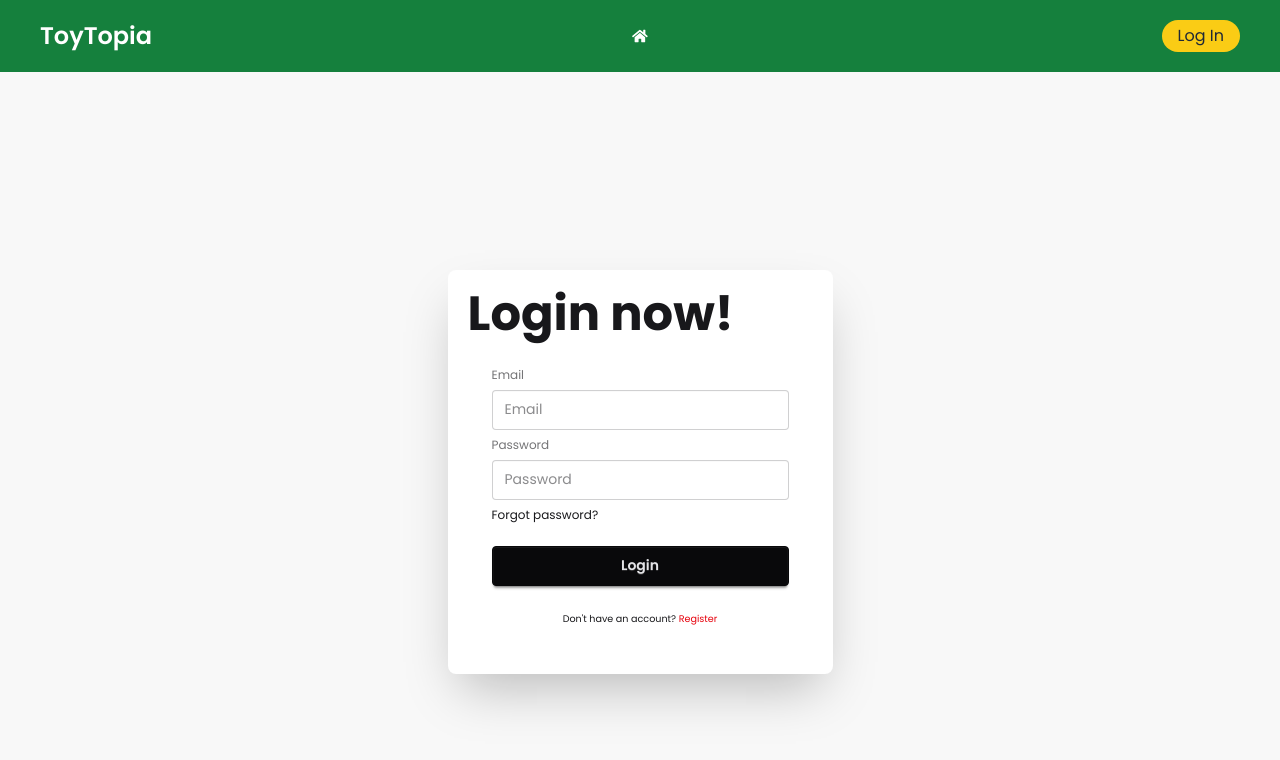
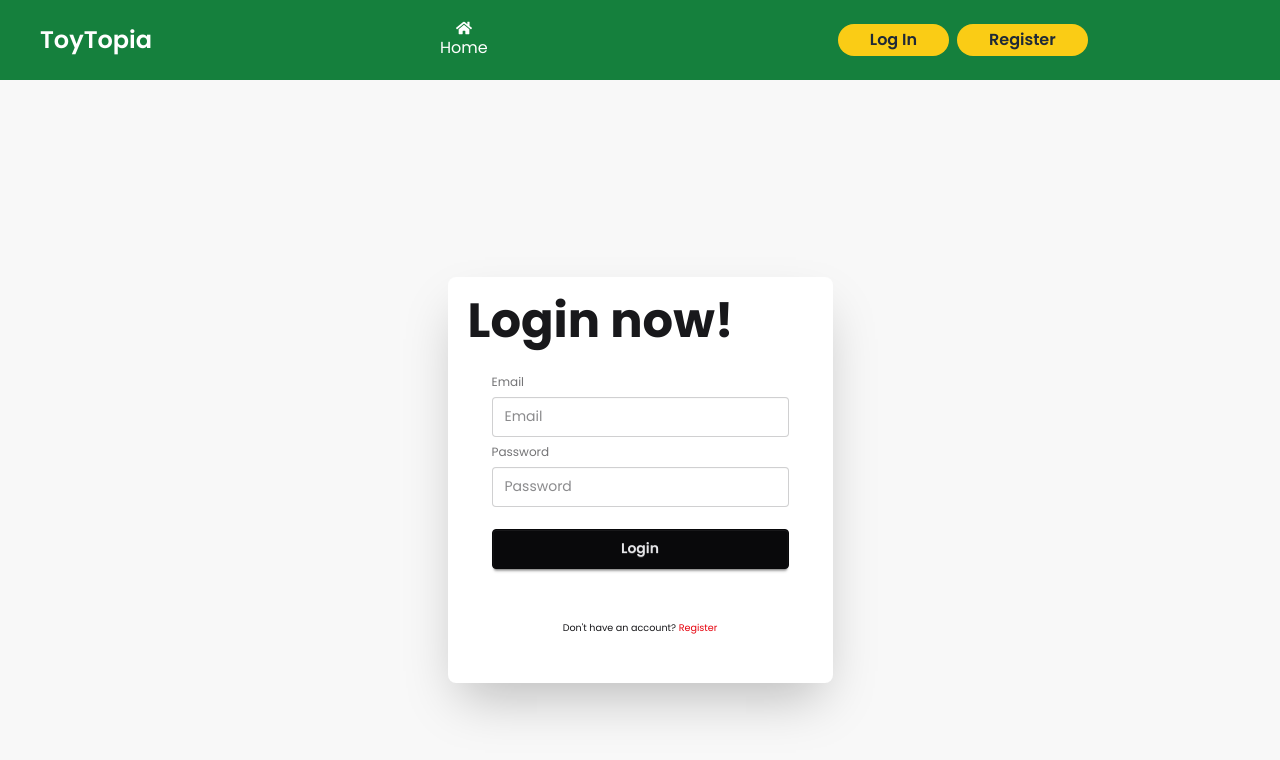
Before and after one commit to Khabbab800118/ToyTopia, a React (Vite) app: page /auth/login in a window 1280 px wide. Shown: the top 760 px of the page. Built offline with nearby package versions, Linux system fonts and the light colour scheme; no server answers.

Commit message:
profile functionality

```diff
--- a/src/Pages/Login.jsx
+++ b/src/Pages/Login.jsx
@@ -1,9 +1,12 @@
-import React, { use } from 'react';
-import { Link } from 'react-router';
+import React, { use, useState } from 'react';
+import { Link, useLocation, useNavigate } from 'react-router';
 import { AuthContext } from '../provider/AuthContext';
 
 const Login = () => {
     const { login, setUser } = use(AuthContext);
+    const location = useLocation();
+    const navigate = useNavigate();
+    const [error, setError] = useState('');
 
     const handleLoginBtn = e => {
         e.preventDefault();
@@ -14,10 +17,10 @@ const Login = () => {
             .then(result => {
                 const user = result.user;
                 setUser(user);
-                alert("Log in successful")
+                navigate(`${location.state ? location.state : "/"}`)
             })
             .catch(error => {
-                console.log(error.messege);
+                setError(error.message);
             })
 
 
@@ -36,8 +39,9 @@ const Login = () => {
                             {/* Password */}
                             <label className="label">Password</label>
                             <input required name='password' type="password" className="input" placeholder="Password" />
-                            <div><a className="link link-hover">Forgot password?</a></div>
+                            {/* <div><a className="link link-hover">Forgot password?</a></div> */}
                             <button type='submit' className="btn btn-neutral mt-4">Login</button>
+                            <small className='text-center mt-5 text-red-800'>{error ? "Invalid Email or Password" : ""}</small>
                             <small className='text-center mt-5'>Don't have an account? <Link className='text-red-600' to={"/auth/register"}>Register</Link></small>
                         </fieldset>
                     </form>
--- /dev/null
+++ b/src/Pages/Profile.jsx
@@ -0,0 +1,30 @@
+import React, { use } from 'react';
+import { AuthContext } from '../provider/AuthContext';
+import Header from '../components/Header';
+
+const Profile = () => {
+
+    const { user } = use(AuthContext);
+    console.log(user);
+
+    const photoURL = user?.photoURL || null;
+    const displayName = user?.displayName || user?.email || "Guest";
+    const email = user?.email || null;
+
+    return (
+        <div>
+            <header>
+                <Header></Header>
+            </header>
+            <main>
+                <div className='flex flex-col items-center justify-center min-h-screen my-auto'>
+                    <p> <span className='font-bold'>Name :</span> {displayName}</p>
+                    <p> <span className='font-bold'>PhotoURL :</span> {photoURL}</p>
+                    <p> <span className='font-bold'>Email :</span> {email}</p>
+                </div>
+            </main>
+        </div>
+    );
+};
+
+export default Profile;
--- a/src/Pages/Register.jsx
+++ b/src/Pages/Register.jsx
@@ -1,23 +1,35 @@
 import React, { use } from 'react';
-import { Link } from 'react-router';
+import { Link, useNavigate } from 'react-router';
 import { AuthContext } from '../provider/AuthContext';
 
 const Register = () => {
 
-    const { createUser, setUser } = use(AuthContext);
+    const { createUser, setUser, updateUser } = use(AuthContext);
+    const navigate = useNavigate();
+
     const handleRegister = e => {
         e.preventDefault();
         const form = e.target;
-        // const name = form.name.value;
-        // const photo = form.photo.value;
+        const name = form.name.value;
+        const photo = form.photo.value;
         const email = form.email.value;
         const password = form.password.value;
         createUser(email, password)
             .then(result => {
                 const user = result.user;
+                updateUser({
+                    displayName: name,
+                    photoURL: photo
+                })
+                    .then(() => {
+                        setUser({ ...user, displayName: name, photoURL: photo });
+                    })
+                    .catch(error => {
+                        console.log(error);
+                        setUser(user);
+                    })
                 setUser(user);
-                alert("Log in successful")
-
+                navigate("/");
             })
             .catch(error => {
                 console.log(error.messege);
@@ -45,7 +57,6 @@ const Register = () => {
                             {/* Password */}
                             <label className="label">Password</label>
                             <input required name='password' type="password" className="input" placeholder="Password" />
-                            <div><a className="link link-hover">Forgot password?</a></div>
                             <button type='submit' className="btn btn-neutral mt-4">Register</button>
                             <small className='text-center mt-5'>Already have an account? <Link className='text-blue-800' to={"/auth/login"}>Log In</Link></small>
                         </fieldset>
--- a/src/components/Header.jsx
+++ b/src/components/Header.jsx
@@ -5,33 +5,50 @@ import { AuthContext } from '../provider/AuthContext';
 
 const Header = () => {
 
-    const { user, logOut } = use(AuthContext)
+    const { user, logOut } = use(AuthContext);
+
     const navigator = useNavigate();
     const handleLoginBtn = () => {
         navigator("/auth/login");
     }
+    const handleRegisterBtn = () => {
+        navigator("/auth/register");
+    }
+    const handleProfile = () => {
+        navigator("/profile");
+    }
+
     const handleLogoutBtn = () => {
         logOut()
             .then(() => {
-                alert("Log Out Successful")
+                navigator("/");
             })
             .catch(error => {
                 console.log(error);
             })
     }
-
     return (
         <div className="navbar bg-primary lg:px-10 lg:py-5 text-base-100">
-            <div className="navbar-start">
+            <div className="navbar-start w-1/3">
                 <h1 className="text-2xl font-semibold">ToyTopia</h1>
             </div>
             <div>
-                <NavLink to="/">
+                <NavLink className='w-1/3 flex flex-col items-center justify-center w-fit' to="/">
                     <FaHome></FaHome>
+                    <span>Home</span>
                 </NavLink>
             </div>
             <div className="navbar-end">
-                {user ? <button onClick={handleLogoutBtn} className='bg-secondary px-4 py-1 rounded-2xl text-accent'>Log Out</button> : <button onClick={handleLoginBtn} className='bg-secondary px-4 py-1 rounded-2xl text-accent'>Log In</button>}
+                {user ?
+                    <div className='flex lg:flex-row flex-col gap-2'>
+                        <button className='bg-secondary px-8 py-1 rounded-2xl text-accent font-semibold' onClick={handleProfile}> My Profile </button>
+                        <button onClick={handleLogoutBtn} className='bg-secondary px-8 py-1 rounded-2xl text-accent font-semibold'>Log Out</button>
+                    </div> :
+                    <div className='flex lg:flex-row flex-col gap-2'>
+                        <button onClick={handleLoginBtn} className='bg-secondary px-8 py-1 rounded-2xl text-accent font-semibold'>Log In</button>
+                        <button onClick={handleRegisterBtn} className='bg-secondary px-8 py-1 rounded-2xl text-accent font-semibold'>Register</button>
+                    </div>
+                }
             </div>
         </div>
     );
--- a/src/layouts/PrivateRoute.jsx
+++ b/src/layouts/PrivateRoute.jsx
@@ -1,9 +1,12 @@
 import React, { use } from 'react';
 import { AuthContext } from '../provider/AuthContext';
-import { Navigate } from 'react-router';
+import { Navigate, useLocation } from 'react-router';
 
 const PrivateRoute = ({ children }) => {
     const { user, loading } = use(AuthContext);
+
+    const location = useLocation();
+
 
     if (loading) {
         return <div className='min-h-screen flex items-center justify-center'><span className="loading loading-spinner loading-xl "></span></div>;
@@ -11,7 +14,7 @@ const PrivateRoute = ({ children }) => {
     if (user) {
         return children;
     }
-    return <Navigate to="/auth/login"></Navigate>;
+    return <Navigate state={location.pathname} to="/auth/login"></Navigate>;
 };
 
 export default PrivateRoute;
--- a/src/provider/AuthProvider.jsx
+++ b/src/provider/AuthProvider.jsx
@@ -1,11 +1,12 @@
 import { useEffect, useState } from "react";
 import { auth, AuthContext } from "./AuthContext";
-import { createUserWithEmailAndPassword, onAuthStateChanged, signInWithEmailAndPassword, signOut } from "firebase/auth";
+import { createUserWithEmailAndPassword, onAuthStateChanged, signInWithEmailAndPassword, signOut, updateProfile } from "firebase/auth";
 
 
 const AuthProvider = ({ children }) => {
 
-    const [user, setUser] = useState(null)
+    const [user, setUser] = useState(null);
+
     const [loading, setLoading] = useState(true)
 
     const createUser = (email, password) => {
@@ -22,6 +23,10 @@ const AuthProvider = ({ children }) => {
         return signOut(auth);
     }
 
+    const updateUser = (updatedData) => {
+        return updateProfile(auth.currentUser, updatedData);
+    }
+
     useEffect(() => {
         const unsubscribe = onAuthStateChanged(auth, (currentUser) => {
             setUser(currentUser);
@@ -33,19 +38,28 @@ const AuthProvider = ({ children }) => {
     }, [])
 
     const authData = {
-        user,
+        user: user
+            ? {
+                uid: user.uid,
+                email: user.email,
+                emailVerified: user.emailVerified,
+                displayName: user.displayName,
+                photoURL: user.photoURL,
+            }
+            : null,
         setUser,
         auth,
         createUser,
         login,
         logOut,
         loading,
-        setLoading
+        setLoading,
+        updateUser,
     }
 
-    return <AuthContext value={authData}>
+    return <AuthContext.Provider value={authData}>
         {children}
-    </AuthContext>;
+    </AuthContext.Provider>;
 };
 
 export default AuthProvider;
--- a/src/routes/router.jsx
+++ b/src/routes/router.jsx
@@ -7,6 +7,7 @@ import Login from "../Pages/Login";
 import Register from "../Pages/Register";
 import ToyDetails from "../Pages/ToyDetails";
 import PrivateRoute from "../layouts/PrivateRoute";
+import Profile from "../Pages/Profile";
 
 
 const router = createBrowserRouter([
@@ -51,6 +52,14 @@ const router = createBrowserRouter([
         loader: () => fetch("/allToys.json"),
     },
     {
+        path: "/profile",
+        element: (
+            <PrivateRoute>
+                <Profile></Profile>
+            </PrivateRoute>
+        ),
+    },
+    {
         path: "/*",
         element: <h1 className="text-6xl text-center my-auto">Error-404</h1>,
     },
```
